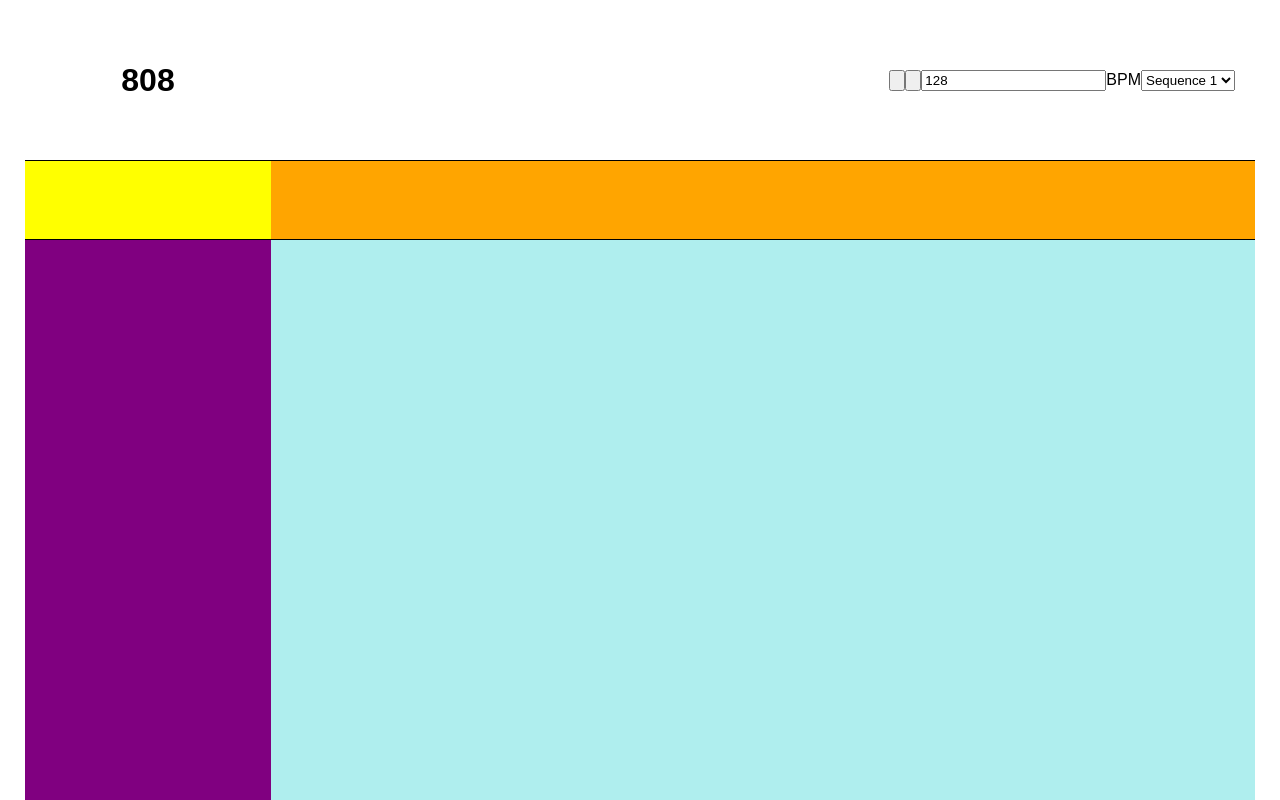
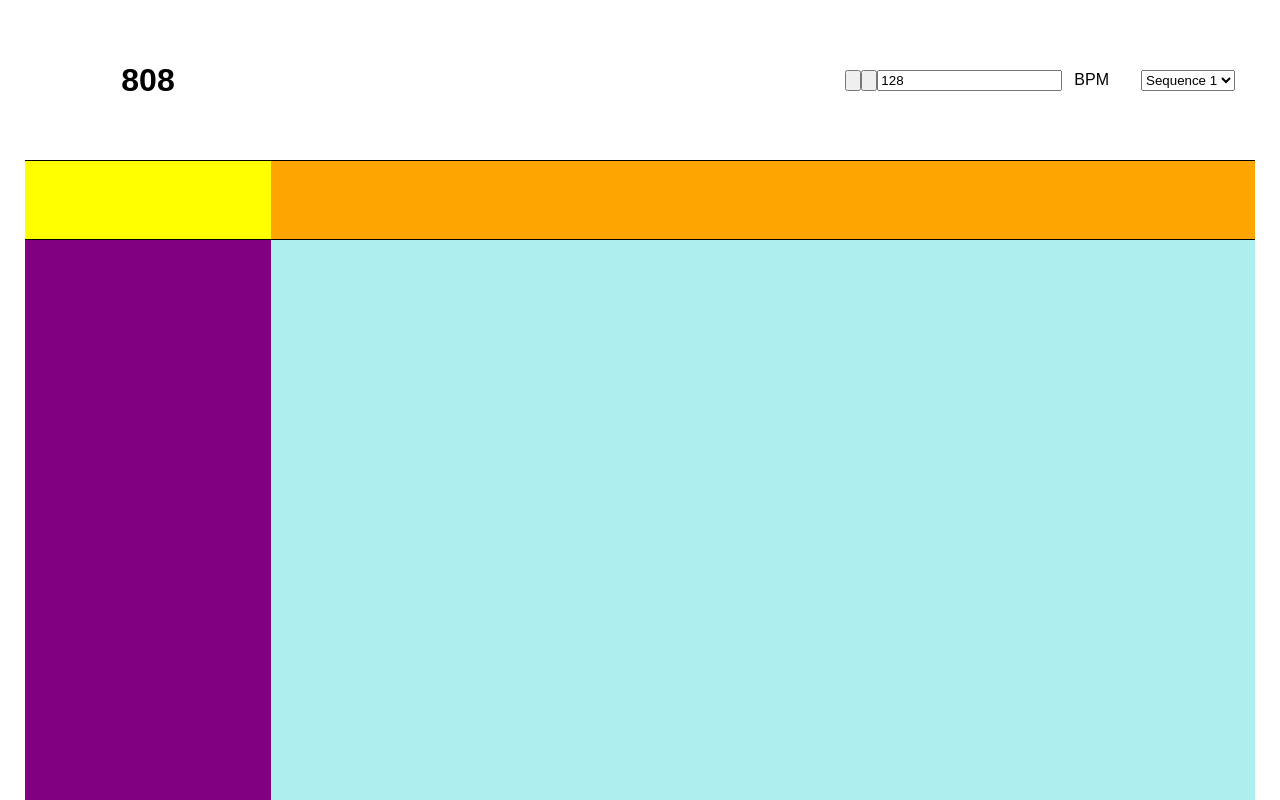
Before and after one commit to theerickramer/drum-machine, a React (Create React App) app: page / in a window 1280 px wide. Built offline with nearby package versions, Linux system fonts and the light colour scheme.

Commit message:
bpm margin

```diff
--- a/src/Header.css
+++ b/src/Header.css
@@ -12,6 +12,8 @@
   padding: 20px; }
   .controls > * {
     display: inline-block; }
+  .controls .bpm__label {
+    margin: 0 32px 0 12px; }
 
 .space {
   background: yellow; }
--- a/src/Header.scss
+++ b/src/Header.scss
@@ -15,6 +15,12 @@
   & > * {
     display: inline-block;
   }
+
+  .bpm {
+    &__label {
+      margin: 0 32px 0 12px;
+    }
+  }
 }
 
 .space {
```
